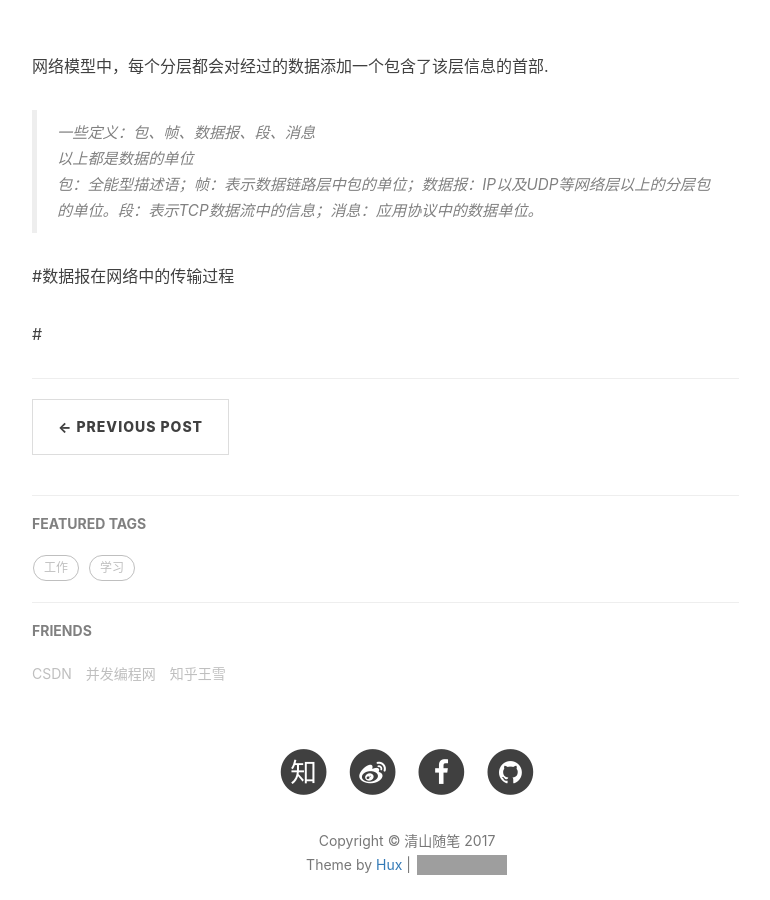
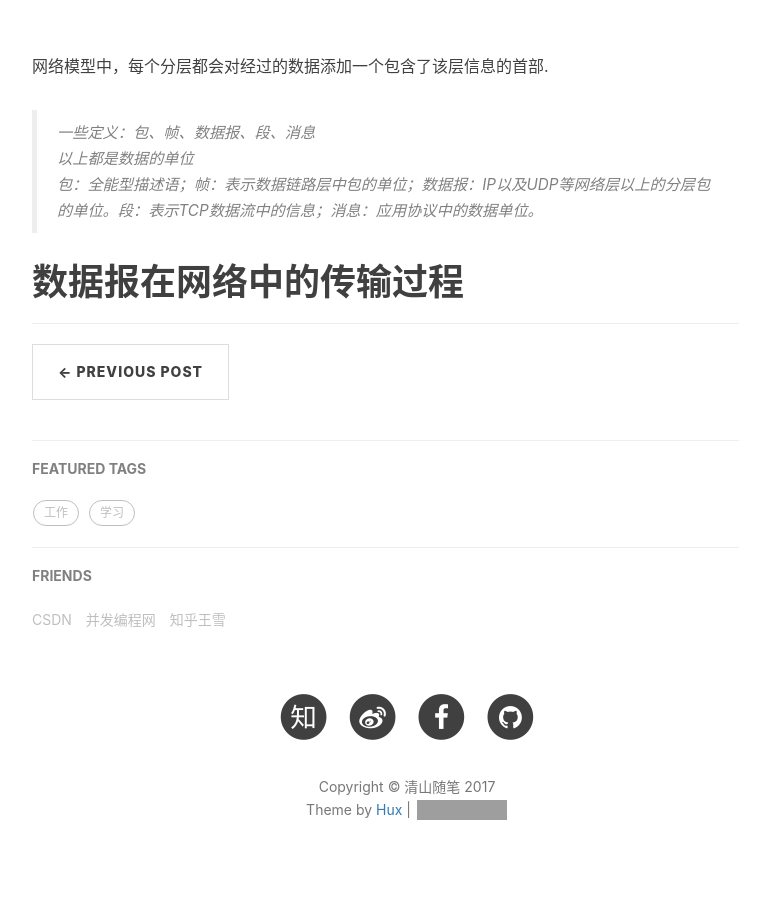
Before and after one commit to linfenliang/linfenliang.github.io, a Jekyll site: the page built from _posts/2017-05-12-图解TCP:IP-TCP:IP分层模型.md, in a window 1280 px wide and 900 px high, scrolled down 3302 px. Shown: the whole window, without its empty margins (233-1003 px from the left). Built offline with Jekyll 4.4.1, drawn with Linux system fonts in a browser that asks for light colours; nearby versions of some CDN libraries; comment, search, counter and statistics services are not loaded; grey boxes are pictures that could not be loaded.

Commit message:
no message

```diff
--- a/_posts/2017-05-12-图解TCP:IP-TCP:IP分层模型.md
+++ b/_posts/2017-05-12-图解TCP:IP-TCP:IP分层模型.md
@@ -80,9 +80,4 @@ UDP协议：面向无连接的传输层协议，需要用户在应用中自己
 >
 > 包：全能型描述语；帧：表示数据链路层中包的单位；数据报：IP以及UDP等网络层以上的分层包的单位。段：表示TCP数据流中的信息；消息：应用协议中的数据单位。
 
-#数据报在网络中的传输过程
-
-
-
-
-#
+# 数据报在网络中的传输过程
```
